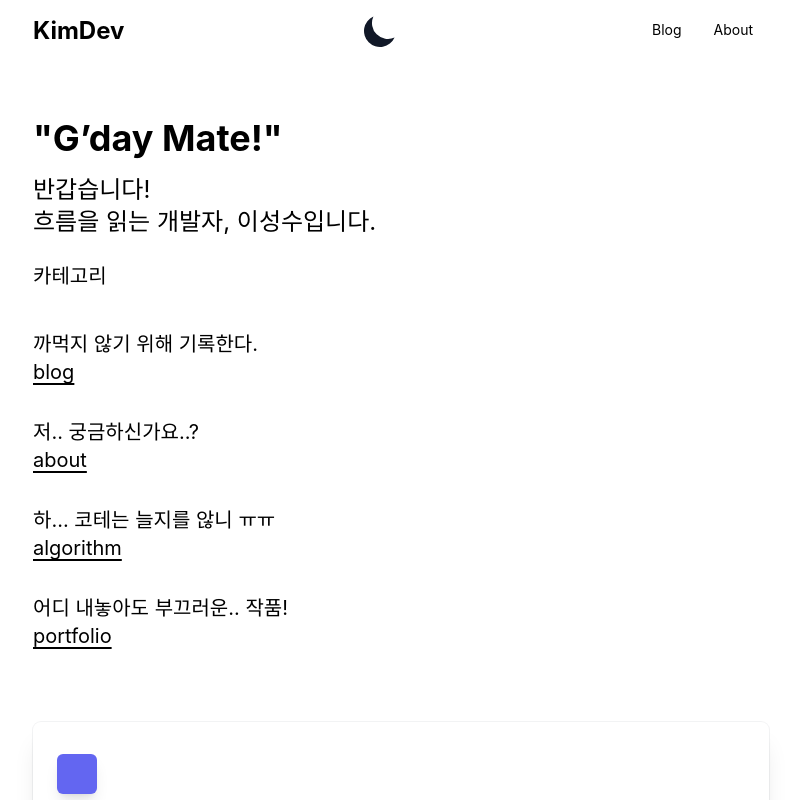
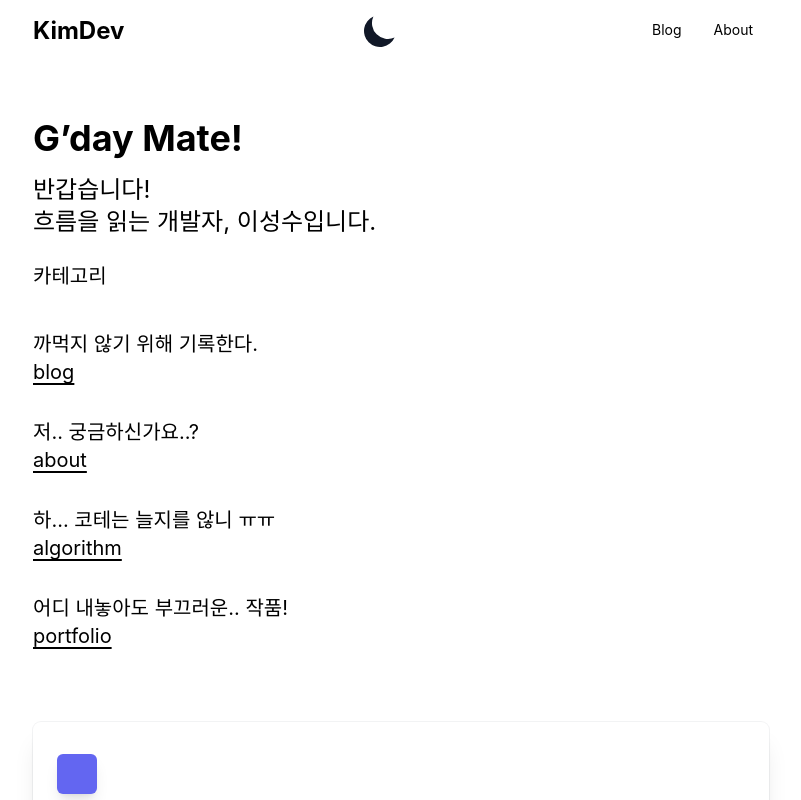
Before and after one commit to seongsoo96/blog, a Next.js app: page / in a window 1280 px wide. Shown: the top 800 px of the page, without its empty margins (239-1040 px from the left). Built offline with nearby package versions, Linux system fonts and the light colour scheme.

Commit message:
fix: remove double quotation marks in index.tsx

```diff
--- a/pages/index.tsx
+++ b/pages/index.tsx
@@ -41,7 +41,7 @@ const Home = ({
 				<link rel="icon" href="/favicon.ico" />
 			</Head>
 			<div className="py-14">
-				<h1 className="category-title">"G&rsquo;day Mate!"</h1>
+				<h1 className="category-title">G&rsquo;day Mate!</h1>
 				<p className="category-description text-2xl">
 					반갑습니다!
 					<br />
```
